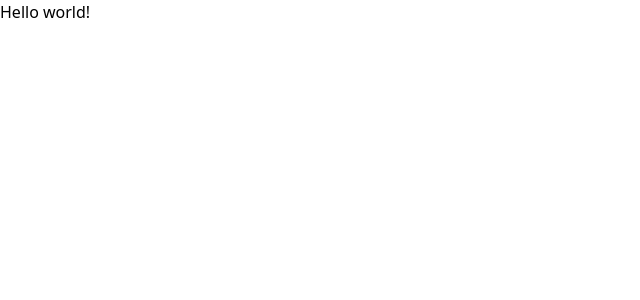
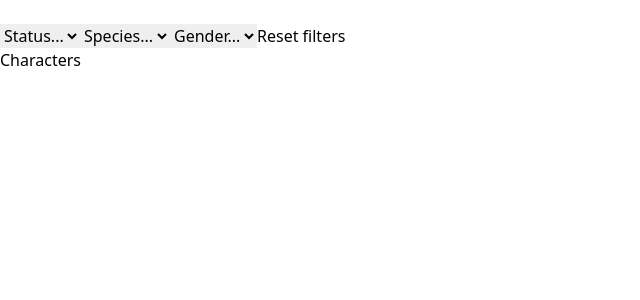
Before and after one commit to IgnacioPrez/kimche-challeng, a React (Vite) app: page / in a window 1280 px wide. Shown: the top 300 px of the page, without its empty margins (0-640 px from the left). Built offline with nearby package versions, Linux system fonts and the light colour scheme.

Commit message:
structuring

```diff
--- a/src/App.jsx
+++ b/src/App.jsx
@@ -1,7 +1,13 @@
+import { Characters, Filters, SearchCharacter } from "./components";
+
 export default function App() {
   return (
-    <h1 className="text-3xl font-bold underline">
-      Hello world!
-    </h1>
+    <>
+      <main>
+        <SearchCharacter/>
+        <Filters/>
+        <Characters/>
+      </main>
+    </>
   )
 }
--- /dev/null
+++ b/src/components/characters/Characters.jsx
@@ -0,0 +1,8 @@
+
+const Characters = () => {
+  return (
+    <div>Characters</div>
+  )
+}
+
+export default Characters
--- /dev/null
+++ b/src/components/filters/Filters.jsx
@@ -0,0 +1,18 @@
+const Filters = () => {
+  return (
+    <div>
+      <select name="status">
+        <option value="">Status...</option>
+      </select>
+      <select name="spacies">
+        <option value="">Species...</option>
+      </select>
+      <select name="gender">
+        <option value="">Gender...</option>
+      </select>
+      <button>Reset filters</button>
+    </div>
+  )
+}
+
+export default Filters
--- /dev/null
+++ b/src/components/index.js
@@ -0,0 +1,3 @@
+export { default as Characters } from './characters/Characters';
+export { default as Filters } from './filters/Filters';
+export { default as SearchCharacter } from './search-character/SearchCharacter';
--- /dev/null
+++ b/src/components/search-character/SearchCharacter.jsx
@@ -0,0 +1,11 @@
+
+const SearchCharacter = () => {
+  return (
+    <form>
+        <input/>
+        <button></button>
+  </form>
+  )
+}
+
+export default SearchCharacter
```
